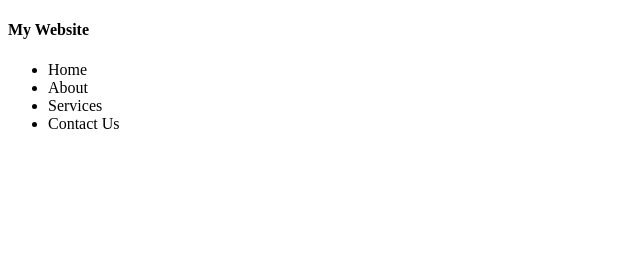
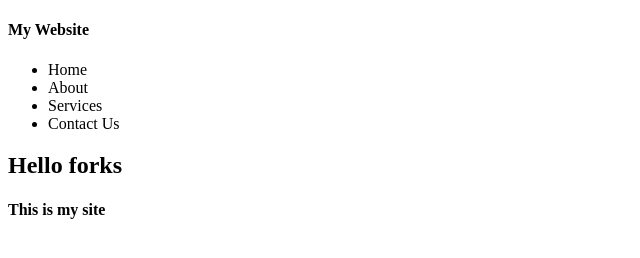
Before and after one commit to ashish672/practice, a plain HTML site: page public/index.html in a window 1280 px wide. Shown: the whole page, without its empty margins (0-640 px from the left). Drawn offline with Linux system fonts and the light colour scheme.

Commit message:
add new section landing page

```diff
--- a/public/index.html
+++ b/public/index.html
@@ -17,6 +17,10 @@
             <li>Contact Us</li>
         </ul>
     </nav>
+    <section>
+        <h1>Hello forks</h1>
+        <h4>This is my site</h4>
+    </section>
     <script src="../src/script.js"></script>
 </body>
 </html>
```
